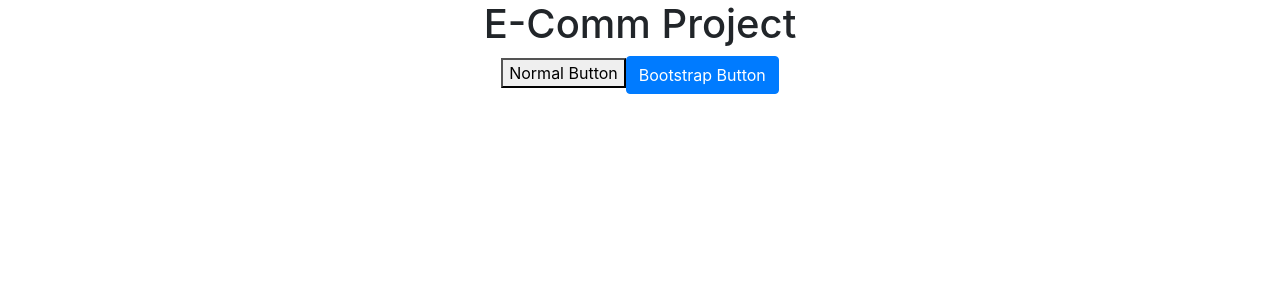
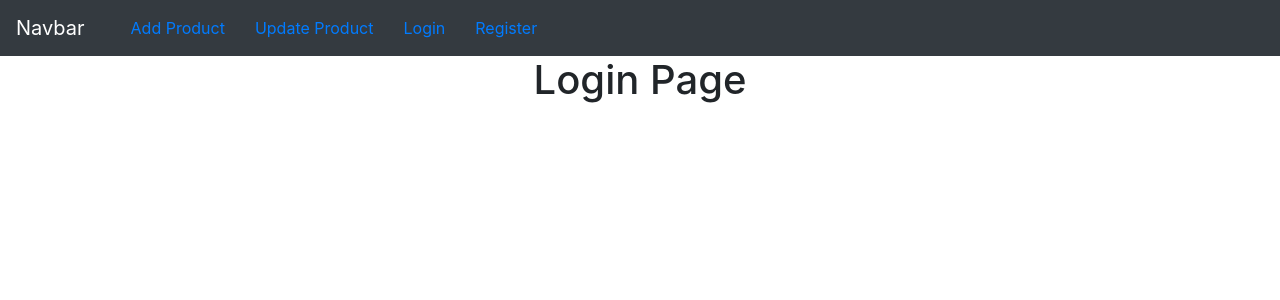
Before and after one commit to anil-sidhu/ecomm-dashboard, a React (Create React App) app: page /login in a window 1280 px wide. Shown: the top 300 px of the page. Built offline with nearby package versions, Linux system fonts and the light colour scheme.

Commit message:
routing add

```diff
--- /dev/null
+++ b/src/AddProduct.js
@@ -0,0 +1,10 @@
+function AddProduct()
+{
+    return (
+        <div>
+            <h1>Add Product</h1>
+        </div>
+    )
+}
+
+export default AddProduct
--- a/src/App.css
+++ b/src/App.css
@@ -7,6 +7,9 @@
   pointer-events: none;
 }
 
+.nav_bar_wrapper a{
+  padding-left: 30px;
+}
 @media (prefers-reduced-motion: no-preference) {
   .App-logo {
     animation: App-logo-spin infinite 20s linear;
--- a/src/App.js
+++ b/src/App.js
@@ -1,12 +1,33 @@
 import logo from './logo.svg';
 import './App.css';
-import {Button} from 'react-bootstrap'
+import { Button } from 'react-bootstrap'
+import {BrowserRouter,Route} from 'react-router-dom'
+import Header from './Header'
+import Login from './Login'
+import Register from './Register'
+import AddProduct from './AddProduct'
+import UpdateProduct from './UpdateProduct'
+
 function App() {
   return (
     <div className="App">
-     <h1>E-Comm Project</h1>
-     <button >Normal Button</button>
-     <Button >Bootstrap Button</Button>
+      <BrowserRouter>
+      <Header />
+      {/* <h1>E-Comm Project</h1> */}
+      <Route path="/login">
+        <Login />
+      </Route>
+      <Route path="/register">
+        <Register />
+      </Route>
+      <Route path="/add">
+        <AddProduct />
+      </Route>
+      <Route path="/update">
+        <UpdateProduct />
+      </Route>
+      </BrowserRouter>
+
     </div>
   );
 }
--- /dev/null
+++ b/src/Header.js
@@ -0,0 +1,19 @@
+import { Navbar, Nav } from 'react-bootstrap'
+import { Link } from 'react-router-dom'
+function Header() {
+    return (
+        <div>
+            <Navbar bg="dark" variant="dark">
+                <Navbar.Brand href="#home">Navbar</Navbar.Brand>
+                <Nav className="mr-auto nav_bar_wrapper">
+                    <Link to="/add" >Add Product</Link>
+                    <Link to="/update"  >Update Product</Link>
+                    <Link to="/login"  >Login </Link>
+                    <Link to="/register"  >Register </Link>
+                </Nav>
+            </Navbar>
+        </div>
+    )
+}
+
+export default Header
--- /dev/null
+++ b/src/Login.js
@@ -0,0 +1,10 @@
+function Login()
+{
+    return (
+        <div>
+            <h1>Login Page</h1>
+        </div>
+    )
+}
+
+export default Login
--- /dev/null
+++ b/src/Register.js
@@ -0,0 +1,10 @@
+function Register()
+{
+    return (
+        <div>
+            <h1>Register Page</h1>
+        </div>
+    )
+}
+
+export default Register
--- /dev/null
+++ b/src/UpdateProduct.js
@@ -0,0 +1,10 @@
+function UpdateProduct()
+{
+    return (
+        <div>
+            <h1>Update Product</h1>
+        </div>
+    )
+}
+
+export default UpdateProduct
```
Also changed, not shown: 1 other file (tests, documents, lock files or other folders).
